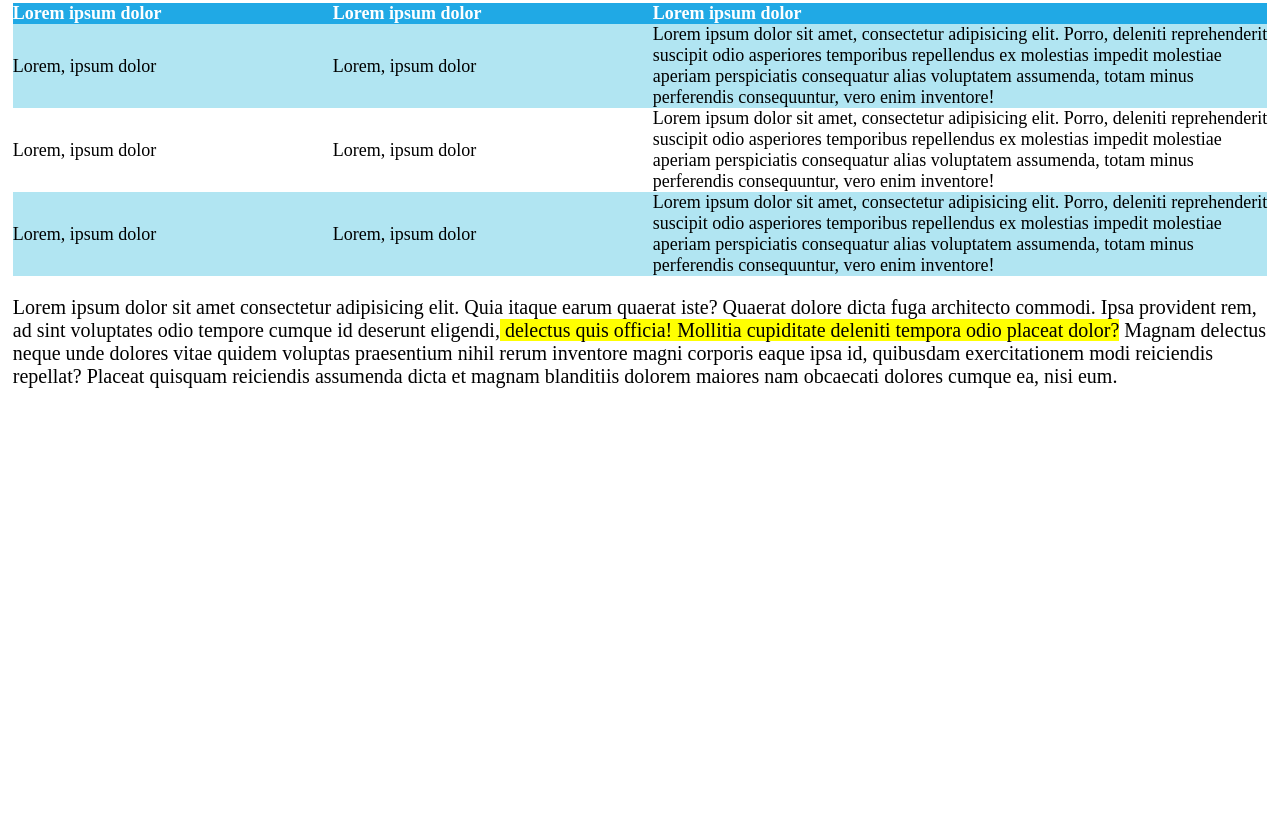
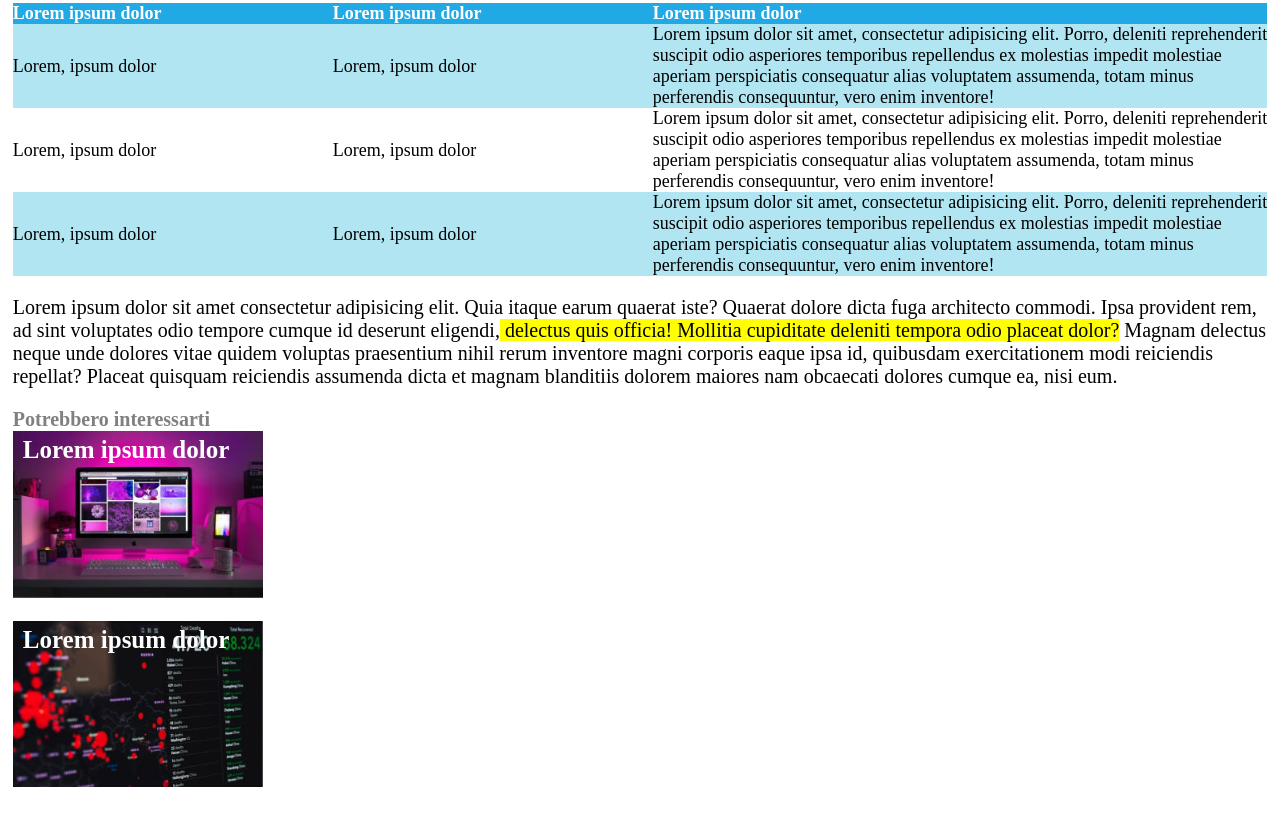
Before and after one commit to scurenza/html-css-booleaner, a plain HTML site: page index.html in a window 1280 px wide. Shown: the part 852-1673 px from the top of the page. Before the commit the page ends 1260 px from the top, so only its background shows below. Drawn offline with Linux system fonts and the light colour scheme.

Commit message:
esercizio completo

```diff
--- a/css/style.css
+++ b/css/style.css
@@ -89,3 +89,39 @@ td{
 .dispari{
     background-color: #b1e5f2;
 }
+
+/* FOOTER */
+footer p{
+    font-size: 20px;
+    font-weight: 600;
+    color: grey;
+}
+
+.container-pic{
+    border: 1px;
+}
+.pic1{
+    background-image: url(../img/monitor.jpg);
+    width: 250px;
+    height: 250px;
+    background-size: contain;
+    background-repeat: no-repeat;
+    color: white;
+    font-size: 25px;
+    font-weight: 600;
+    padding: 5px 10px;
+
+}
+
+.pic2{
+    background-image: url(../img/graph.jpg);
+    width: 250px;
+    height: 200px;
+    background-size: contain;
+    background-repeat: no-repeat;
+    color: white;
+    font-size: 25px;
+    font-weight: 600;
+    padding: 5px 10px;
+    margin-top: -60px;
+}
--- a/index.html
+++ b/index.html
@@ -74,11 +74,18 @@
             <!-- paragrafo finale  -->
             <p class="paragrafo">Lorem ipsum dolor sit amet consectetur adipisicing elit. Quia itaque earum quaerat iste? Quaerat dolore dicta fuga architecto commodi. Ipsa provident rem, ad sint voluptates odio tempore cumque id deserunt eligendi,<span class="highlight"> delectus quis officia! Mollitia cupiditate deleniti tempora odio placeat dolor?</span> Magnam delectus neque unde dolores vitae quidem voluptas praesentium nihil rerum inventore magni corporis eaque ipsa id, quibusdam exercitationem modi reiciendis repellat? Placeat quisquam reiciendis assumenda dicta et magnam blanditiis dolorem maiores nam obcaecati dolores cumque ea, nisi eum.</p>
         </main>
-    </div>
+
     <!-- /MAIN -->
 
 
     <!-- FOOTER -->
+        <footer>
+            <p>Potrebbero interessarti</p>
+
+            <div class="pic1">Lorem ipsum dolor</div>
+            <div class="pic2">Lorem ipsum dolor</div>
+        </footer>
     <!-- /FOOTER -->
+    </div>
 </body>
 </html>
```
